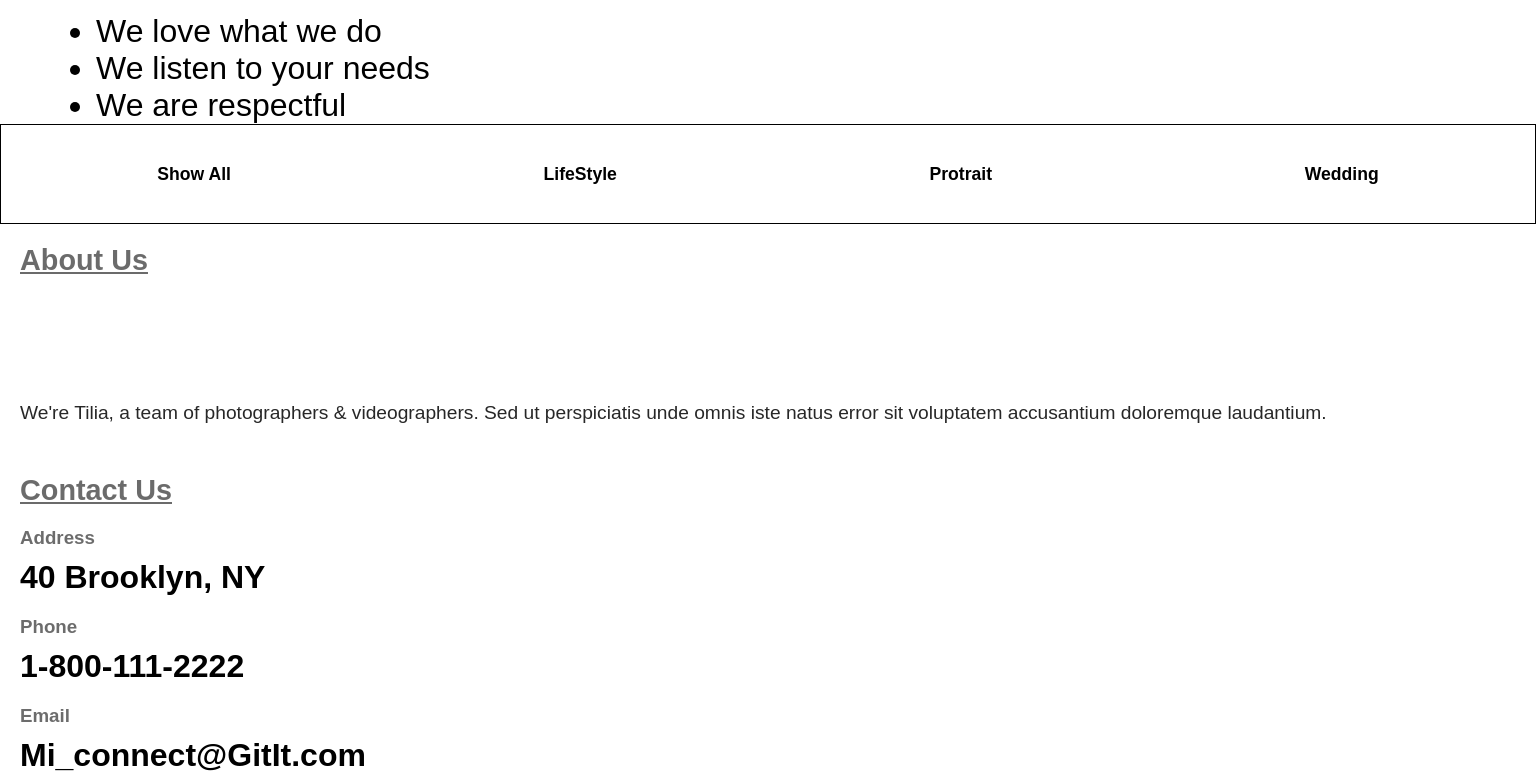
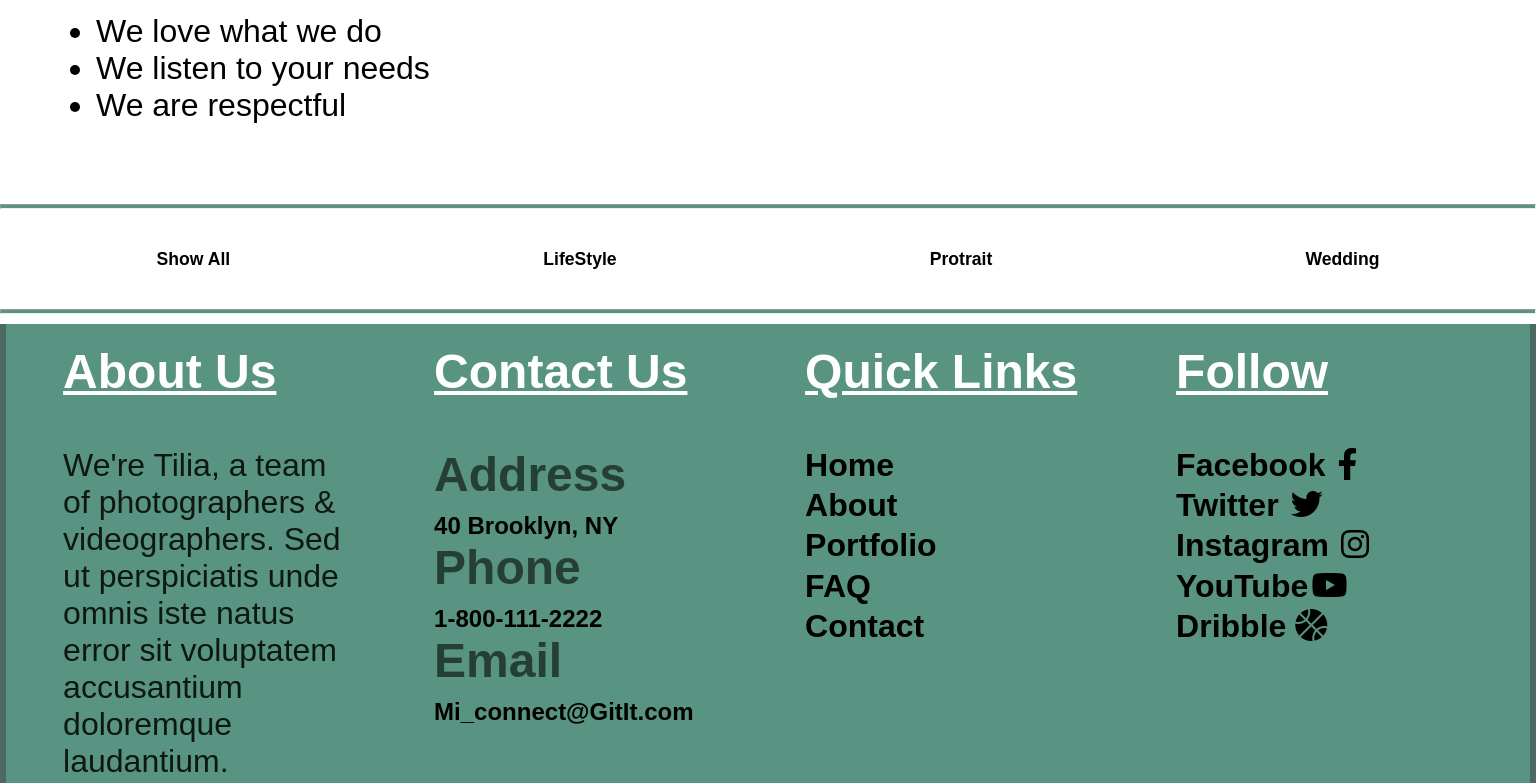
Before and after one commit to GSG-G11/MI-api-team, a plain HTML site: page index.html in a window 1536 px wide. Shown: the part 307-1090 px from the top of the page. Drawn offline with nearby package versions, Linux system fonts and the light colour scheme; no server answers.

Commit message:
Style changes

```diff
--- a/index.html
+++ b/index.html
@@ -47,6 +47,7 @@
 
 
     <!---------------------------- MAIN AREA ---------------------------------->
+    <hr>
     <div class="content">
 
         <div class="category">
@@ -56,7 +57,7 @@
             <button>Wedding</button>
         </div>
 
-
+ <hr class="hr2">
         <div id="imgs-container" class="imgs-container">
             <!-- <div id="img-box" class="img-box">
             <img id="api-img" src="" alt="Reload">
--- a/style.css
+++ b/style.css
@@ -62,11 +62,19 @@ header {
 #main-img {
     width: 100%;
 }
+hr{
+    margin-top: 5rem;
+    height: 5px;
+    background-color: rgb(88, 148, 129);
+}
+.hr2{
+    margin-top: 0;
+    margin-bottom: 10px;
+}
 
 .category {
     width: 100%;
     height: 100px;
-    border: 1px solid black;
     display: flex;
     justify-content: space-around;
     align-items: center;
@@ -82,7 +90,7 @@ header {
 }
 
 .category button:hover {
-    color: red;
+    color: rgb(88, 148, 129);
     text-decoration: underline;
 }
 
@@ -102,7 +110,11 @@ header {
 
 #api-img {
     width: 200px;
-    border-radius: 5px;
+    border-radius: 10px;
+}
+
+#api-img:hover {
+
 }
 
 
@@ -144,8 +156,11 @@ header {
 
 .footer {
     padding: 20px;
+    background-color: rgb(88, 148, 129);
     display: flex;
     flex-direction: column;
+    border: 6px solid rgb(75, 105, 96) ;
+    border-top: none;
 }
 
 .footer-item {
@@ -158,9 +173,10 @@ header {
 }
 
 .footer-item h2 {
+    color: white;
+    margin-bottom: 3rem;
     font-size: 1.8rem;
     text-decoration: underline;
-    color: rgba(0, 0, 0, 0.582);
 }
 
 .about p {
@@ -170,7 +186,6 @@ header {
 
 .contact h3 {
     color: rgba(0, 0, 0, 0.575);
-    margin-top: 20px;
     margin-bottom: 10px;
 }
 
@@ -205,6 +220,25 @@ header {
 
 .licence {
     text-align: center;
+}
+
+
+@media (max-width: 768px)  {
+    .footer {
+        display: flex;
+
+
+    }
+    .footer-item{
+        width: 100%;
+    }
+    .footer h2{
+        width: 100%;
+        font-size: 1.3rem;
+    }
+    .contact p {
+        font-size: 1rem;
+    }
 }
 
 @media (min-width: 768px) and (max-width: 1440px) {
@@ -262,7 +296,7 @@ header {
         font-size: 1.4rem;
     }
     .contact p {
-        font-size: 1.2rem;
+        font-size: 0.8rem;
         font-weight: bold;
         margin-bottom: 0px;
     }
@@ -309,4 +343,32 @@ header {
         font-size: 2rem;
     }
     /* end about us */
+
+    /* footer 4k */
+    .footer {
+        flex-direction: row;
+        justify-content: space-around;
+    }
+    .footer-item {
+        height: 40%;
+        width: 20%;
+        margin-bottom: 0px;
+    }
+    .footer-item h2 ,h3 {
+        font-size: 3rem;
+    }
+    .contact p {
+        font-size: 1.5rem;
+        font-weight: bold;
+        margin-bottom: 0px;
+    }
+    .about p {
+        font-size: 2rem;
+    }
+    .mail {
+        font-size: 1rem;
+    }
+    .footer li{
+        font-size: 2rem ;
+    }
 }
```
